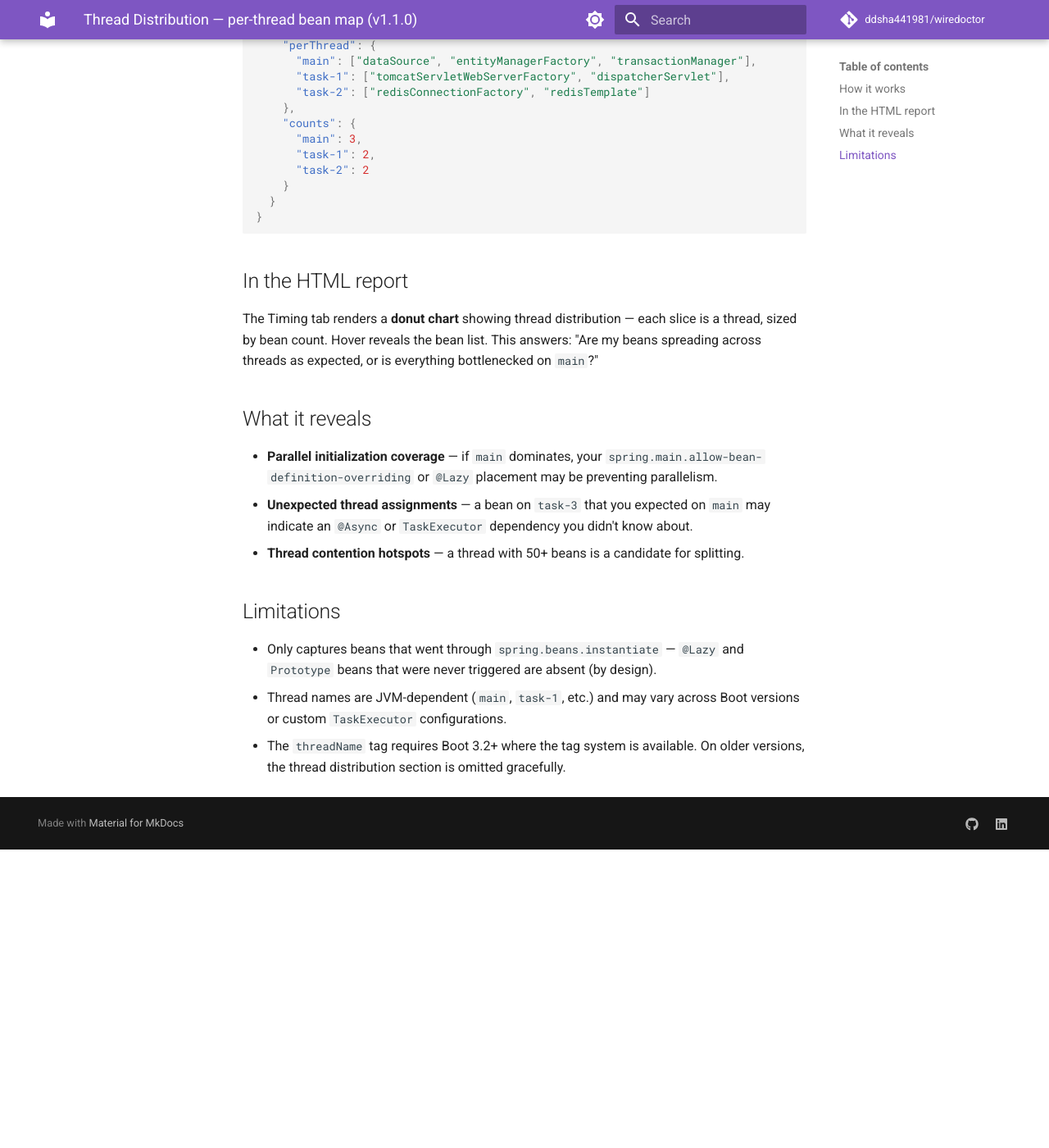
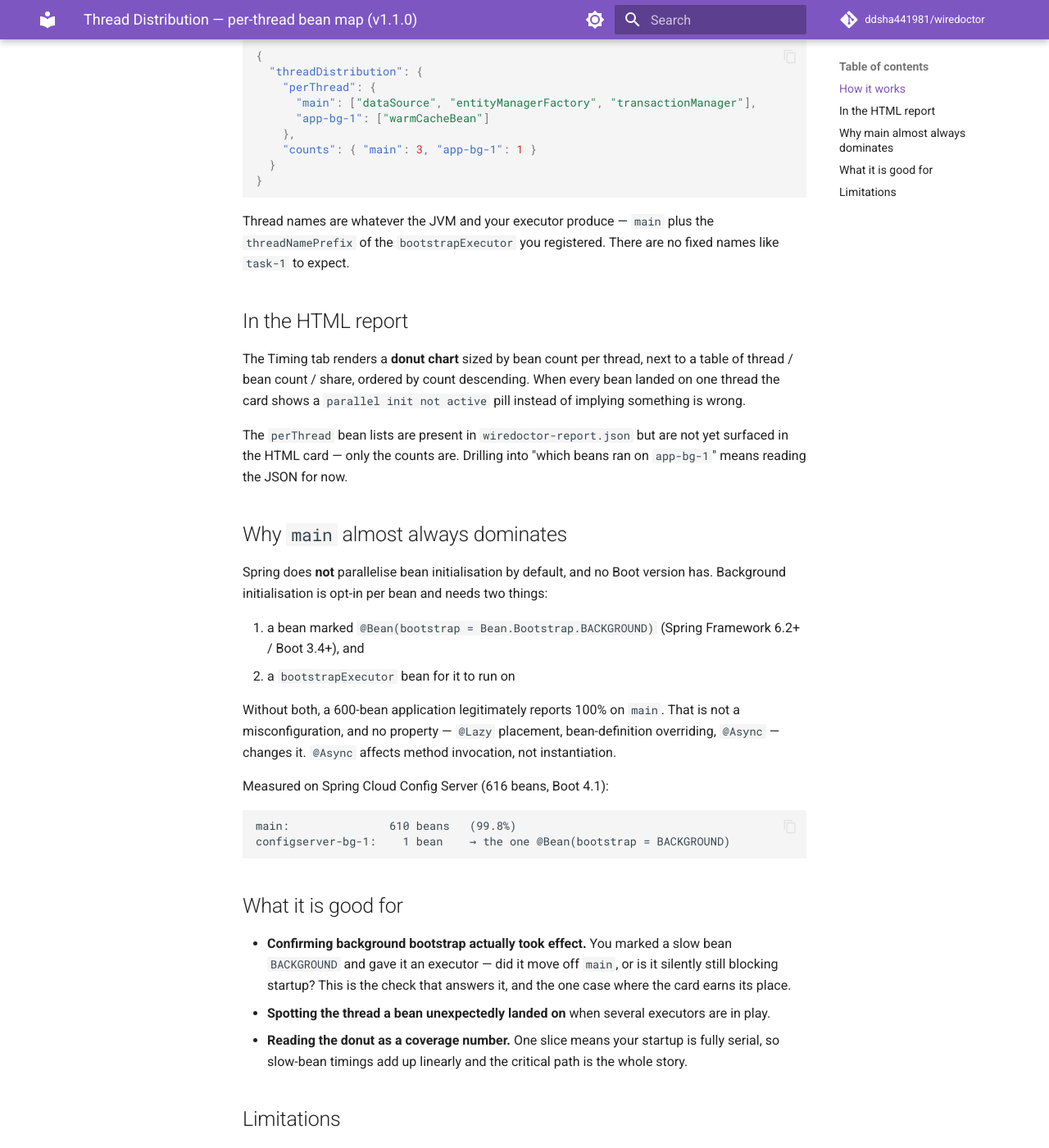
Before and after one commit to ddsha441981/wiredoctor, an MkDocs documentation site: the page built from docs/thread-distribution.md, in a window 1280 px wide and 1400 px high, scrolled down 683 px. Shown: the whole window at 82% size. Built offline with MkDocs 1.6.1 and Material for MkDocs 9.7.7, drawn with Linux system fonts in a browser that asks for light colours; comment, search, counter and statistics services are not loaded; before the commit the page ends 1719 px from its top, so only the background shows below that; some of the changed text lies outside the part shown.

Commit message:
docs(v1.1.0): correct false claims, property name, and Pages links
Thread Distribution guide claimed things the code does not do. Rewritten
against the source and against a real 616-bean Spring Cloud Config Server run:

- Spring does not parallelise bean init by default (no Boot version has);
  background init is opt-in per bean via @Bean(bootstrap = BACKGROUND) plus a
  bootstrapExecutor. Removed the "Boot 3.2+ initializes across threads" claim
  and the advice blaming @Lazy / bean-definition-overriding for a single-thread
  donut, which nothing in the code supports.
- The donut has no hover bean list — perThread lists are in the JSON only.
- Dropped the invented task-1 / task-2 thread names; names come from the
  executor's threadNamePrefix.
- Dropped the "threadName tag requires Boot 3.2+" claim; the tag is ours.
- Added the foreign-ApplicationStartup limitation and the prototype
  double-count note in the donut centre.

Startup Time Trend: documented that the sparkline only renders in a
baseline-write run from the second write onward — trendHistory[] lives in the
baseline, and a normal diff/gate run never reads it back. Fixed "GradBoot".

Also:
- wiredoctor.trend.history-size -> wiredoctor.trend-history-size (the real
  relaxed-binding name for the trendHistorySize field), in CHANGELOG and as a
  new row in the configuration reference.
- "sortable table" -> "per-thread table ordered by bean count"; the card only
  pre-sorts in JS, there is no sort control.
- Test count 242 -> 253 (242 autoconfigure + 11 actuator), badge included.
- 12 Pages links .md -> .html; Jekyll serves the built page, not the source.

````diff
--- a/docs/thread-distribution.md
+++ b/docs/thread-distribution.md
@@ -1,48 +1,64 @@
 # Thread Distribution — per-thread bean map (v1.1.0)
 
-WireDoctor captures which beans were instantiated on which threads during Spring Boot's parallel initialization phase, and reports a per-thread breakdown in the Timing tab.
+WireDoctor records which thread instantiated each bean and reports a per-thread breakdown in the Timing tab. It answers one question honestly: **did anything actually leave the `main` thread?**
 
 ---
 
 ## How it works
 
-Spring Boot 3.2+ initializes beans across multiple threads. `WireDoctorBufferingApplicationStartup` tags each `spring.beans.instantiate` step with `threadName = Thread.currentThread().getName()`. The analyzer then builds:
+`WireDoctorBufferingApplicationStartup` overrides `start(String)` and tags every `spring.beans.instantiate` step with `threadName = Thread.currentThread().getName()` at step-creation time — the only point where the instantiating thread is still on the stack. Spring already tags that step with `beanName`, so the two combine without extra bookkeeping.
 
-- **`beanThreadMap`** — bean name → set of thread names that instantiated it
-- **`threadToBeans`** — thread name → ordered list of beans instantiated on that thread
+The analyzer then builds:
+
+- **`beanThreadMap`** — bean name → *set* of thread names that instantiated it (a set, so a prototype created on several threads keeps all of them)
+- **`threadToBeans`** — thread name → list of beans instantiated on that thread
 - **`threadToCount`** — thread name → bean count
-
-The report section:
 
 ```json
 {
   "threadDistribution": {
     "perThread": {
       "main": ["dataSource", "entityManagerFactory", "transactionManager"],
-      "task-1": ["tomcatServletWebServerFactory", "dispatcherServlet"],
-      "task-2": ["redisConnectionFactory", "redisTemplate"]
+      "app-bg-1": ["warmCacheBean"]
     },
-    "counts": {
-      "main": 3,
-      "task-1": 2,
-      "task-2": 2
-    }
+    "counts": { "main": 3, "app-bg-1": 1 }
   }
 }
 ```
 
+Thread names are whatever the JVM and your executor produce — `main` plus the `threadNamePrefix` of the `bootstrapExecutor` you registered. There are no fixed names like `task-1` to expect.
+
 ## In the HTML report
 
-The Timing tab renders a **donut chart** showing thread distribution — each slice is a thread, sized by bean count. Hover reveals the bean list. This answers: "Are my beans spreading across threads as expected, or is everything bottlenecked on `main`?"
+The Timing tab renders a **donut chart** sized by bean count per thread, next to a table of thread / bean count / share, ordered by count descending. When every bean landed on one thread the card shows a `parallel init not active` pill instead of implying something is wrong.
 
-## What it reveals
+The `perThread` bean lists are present in `wiredoctor-report.json` but are not yet surfaced in the HTML card — only the counts are. Drilling into "which beans ran on `app-bg-1`" means reading the JSON for now.
 
-- **Parallel initialization coverage** — if `main` dominates, your `spring.main.allow-bean-definition-overriding` or `@Lazy` placement may be preventing parallelism.
-- **Unexpected thread assignments** — a bean on `task-3` that you expected on `main` may indicate an `@Async` or `TaskExecutor` dependency you didn't know about.
-- **Thread contention hotspots** — a thread with 50+ beans is a candidate for splitting.
+## Why `main` almost always dominates
+
+Spring does **not** parallelise bean initialisation by default, and no Boot version has. Background initialisation is opt-in per bean and needs two things:
+
+1. a bean marked `@Bean(bootstrap = Bean.Bootstrap.BACKGROUND)` (Spring Framework 6.2+ / Boot 3.4+), and
+2. a `bootstrapExecutor` bean for it to run on
+
+Without both, a 600-bean application legitimately reports 100% on `main`. That is not a misconfiguration, and no property — `@Lazy` placement, bean-definition overriding, `@Async` — changes it. `@Async` affects method invocation, not instantiation.
+
+Measured on Spring Cloud Config Server (616 beans, Boot 4.1):
+
+```
+main:               610 beans   (99.8%)
+configserver-bg-1:    1 bean    → the one @Bean(bootstrap = BACKGROUND)
+```
+
+## What it is good for
+
+- **Confirming background bootstrap actually took effect.** You marked a slow bean `BACKGROUND` and gave it an executor — did it move off `main`, or is it silently still blocking startup? This is the check that answers it, and the one case where the card earns its place.
+- **Spotting the thread a bean unexpectedly landed on** when several executors are in play.
+- **Reading the donut as a coverage number.** One slice means your startup is fully serial, so slow-bean timings add up linearly and the critical path is the whole story.
 
 ## Limitations
 
-- Only captures beans that went through `spring.beans.instantiate` — `@Lazy` and `Prototype` beans that were never triggered are absent (by design).
-- Thread names are JVM-dependent (`main`, `task-1`, etc.) and may vary across Boot versions or custom `TaskExecutor` configurations.
-- The `threadName` tag requires Boot 3.2+ where the tag system is available. On older versions, the thread distribution section is omitted gracefully.
+- Only beans that went through `spring.beans.instantiate` appear. `@Lazy` and prototype beans never triggered during the run are absent by design.
+- Distribution only — which beans ran on which threads. Not a swimlane timeline and not blocking inference; those need per-thread start/end timestamps plus a dependency overlay (a v1.2+ research item).
+- Requires WireDoctor's own `ApplicationStartup` to be installed. If your application sets a foreign `ApplicationStartup`, WireDoctor respects it, logs a warning, and the `threadDistribution` section is omitted — all other analysis still runs.
+- The donut's centre count sums the per-thread counts, so a prototype instantiated on two threads is counted once per thread.
````
Also changed, not shown: CHANGELOG.md (+4 -4 lines), README.md (+12 -12 lines), docs/configuration.md (+1 -0 lines), docs/startup-time-trend.md (+3 -1 lines).
